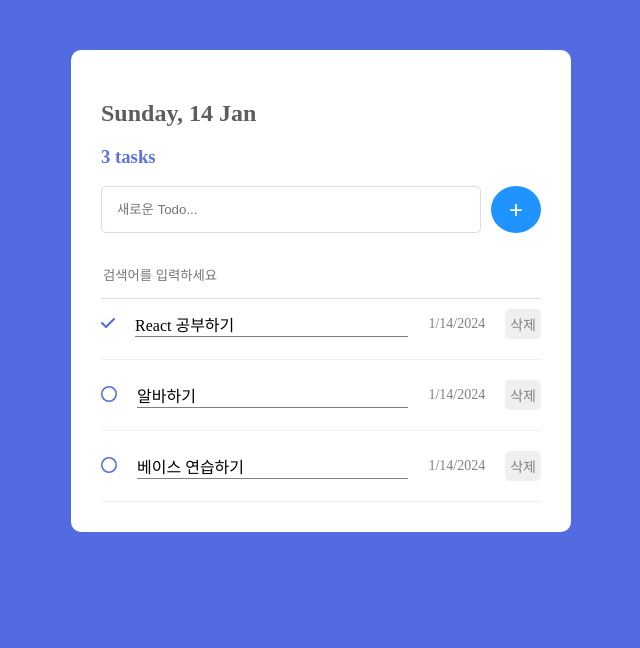
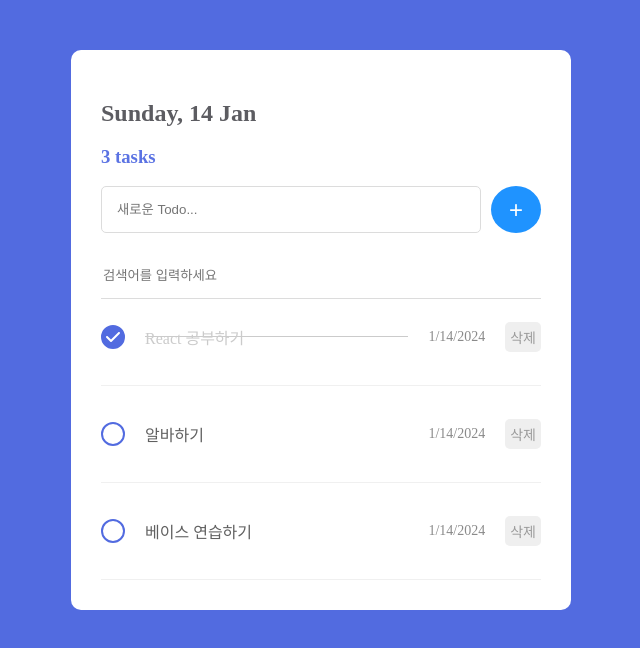
Before and after one commit to yenn222/React-Project, a React (Create React App) app: page / in a window 1280 px wide. Both pictures are taken after a click on the element 428 px from the left and 324 px from the top of the page. Shown: the top 648 px of the page, without its empty margins (319-959 px from the left). Built offline with nearby package versions, Linux system fonts and the light colour scheme.

Commit message:
버튼 및 줄 애니메이션 수정

```diff
--- a/src/components/TodoItem.css
+++ b/src/components/TodoItem.css
@@ -6,38 +6,83 @@
     border-bottom: 1px solid rgb(240, 240, 240);
 }
 
-/*.TodoItem .checkbox_col {*/
-/*    width: 20px;*/
-/*}*/
-.TodoItem .checkbox_col button{
+.TodoItem .checkbox_col {
     width: 20px;
     height: 20px;
+    display: flex;
+    align-items: center;
+    justify-content: center;
+    background-color: #fff;
+    border: 2px solid #526be0;
     border-radius: 50%;
+    cursor: pointer;
+    transition: background-color 0.5s;
 
 }
 
-.TodoItem .checkbox_col:active {
-    width: 20px;
-    height: 20px;
-    content: 'f00c';
+.TodoItem .checkbox_col.active {
+    background-color: #526be0;
+    color: #fff;
 }
 
 .TodoItem .title_col {
     flex: 1;
-    /*text-decoration: underline lightgray;*/
-    border-bottom: 1px solid gray;
+    color: #606060;
+    transition: color 0.5s;
 }
+
+/*.TodoItem.checked .title_col {*/
+/*    text-decoration: line-through;*/
+/*    color: #cbcbcb;*/
+/*}*/
 
 .TodoItem .date_col {
     font-size: 14px;
-    color: gray;
+    color: #8a8a8a;
 }
 
-.TodoItem .btn_col button{
+.TodoItem .btn_col button {
     cursor: pointer;
-    color: gray;
+    color: #9a9a9a;
     font-size: 14px;
     border: none;
     border-radius: 5px;
     padding: 5px;
 }
+
+.animated-text {
+    position: relative;
+    animation: slideUp 0.5s ease-in-out;
+    color: #cbcbcb;
+}
+
+.animated-text::after {
+    content: "";
+    position: absolute;
+    bottom: 50%;
+    left: 0;
+    width: 100%;
+    height: 1px;
+    background-color: #cbcbcb;
+    animation: strikeThrough 0.5s ease-in-out;
+}
+
+@keyframes slideUp {
+    0% {
+        transform: translateY(20px);
+        opacity: 0;
+    }
+    100% {
+        transform: translateY(0);
+        opacity: 1;
+    }
+}
+
+@keyframes strikeThrough {
+    0% {
+        transform: scaleX(0);
+    }
+    100% {
+        transform: scaleX(1);
+    }
+}
--- a/src/components/TodoItem.js
+++ b/src/components/TodoItem.js
@@ -1,33 +1,33 @@
 import "./TodoItem.css";
 import { FontAwesomeIcon } from "@fortawesome/react-fontawesome";
-import { faCircle } from "@fortawesome/free-regular-svg-icons";
-import {useState} from "react";
-import {faCheck} from "@fortawesome/free-solid-svg-icons";
+import { faCheck } from "@fortawesome/free-solid-svg-icons";
+import { useState } from "react";
+// import { faCheck } from "@fortawesome/free-solid-svg-icons";
 
-const TodoItem = ({ id, content, isDone, createdDate, onUpdate, onDelete}) => {
-    const [check, setCheck] = useState(false);
+const TodoItem = ({ id, content, isDone, createdDate, onUpdate, onDelete }) => {
+    const [check, setCheck] = useState(isDone);
+
     const onClickCheckbox = () => {
         onUpdate(id);
         setCheck(!check);
-
     };
 
     const onClickDelete = () => {
         onDelete(id);
-    }
+    };
 
     return (
-        <div className="TodoItem">
-            <div className="checkbox_col" onClick={onClickCheckbox}
-                 checked={isDone}>
-                {check ? (<FontAwesomeIcon icon={faCheck} style={{color: "#526be0",}} />) :(<FontAwesomeIcon icon={faCircle} style={{color: "#526be0",}} />)}
+        <div className={`TodoItem`}>
+            <div className={`checkbox_col ${check ? 'active' : ''}`} onClick={onClickCheckbox}>
+                {check && <FontAwesomeIcon icon={faCheck} />}
             </div>
-            <div className="title_col">{ content }</div>
-            <div className="date_col">{new Date().toLocaleDateString()}</div>
+            <div className="title_col">{check ? <p className="animated-text">{content}</p> : <p>{content}</p>}</div>
+            <div className="date_col">{new Date(createdDate).toLocaleDateString()}</div>
             <div className="btn_col">
                 <button onClick={onClickDelete}>삭제</button>
             </div>
         </div>
     );
 };
+
 export default TodoItem;
```
